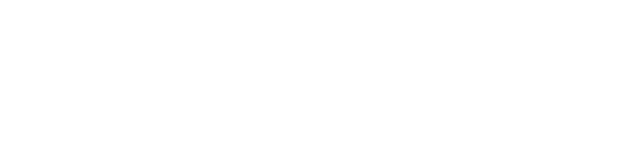
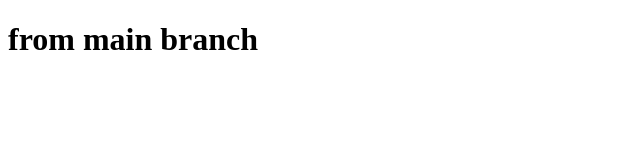
Before and after one commit to sanjay-sk-99/git, a plain HTML site: page index.html in a window 1280 px wide. Shown: the whole page, without its empty margins (0-640 px from the left). Drawn offline with Linux system fonts and the light colour scheme.

Commit message:
second commit

```diff
--- a/index.html
+++ b/index.html
@@ -6,6 +6,6 @@
     <title>Document</title>
 </head>
 <body>
-
+    <h1>from main branch</h1>
 </body>
 </html>
```
